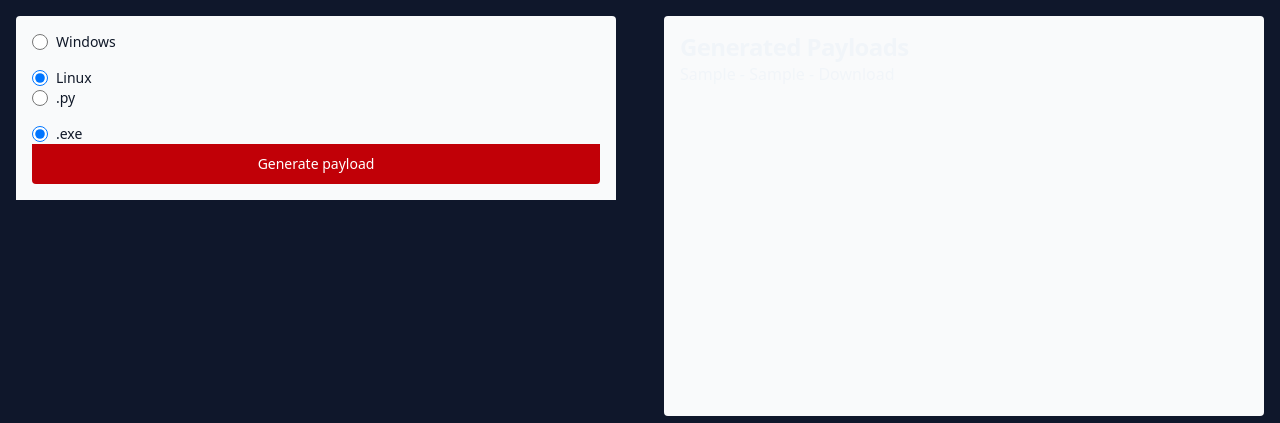
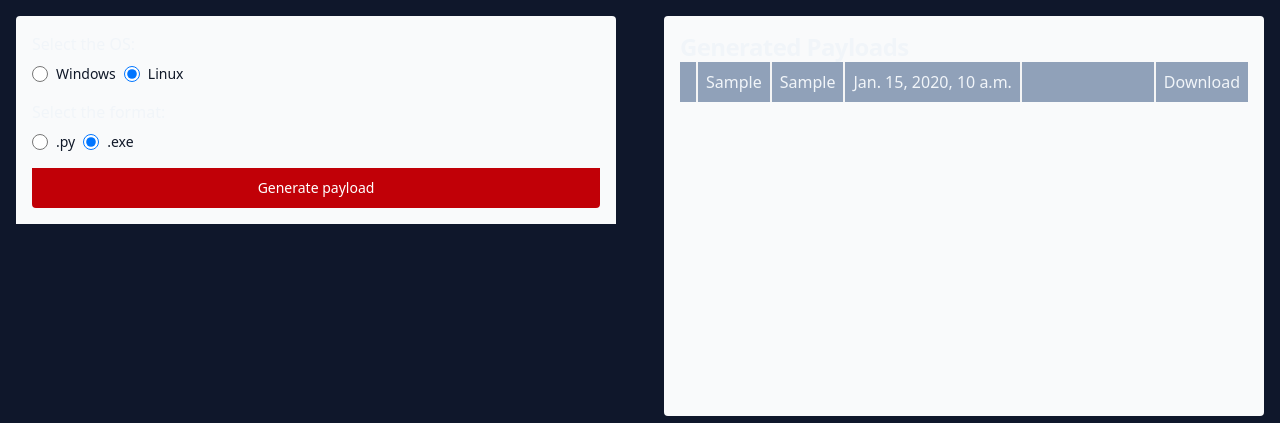
Before and after one commit to dovy2kas/Dolphin, a Django app: page /panel/payloads/ in a window 1280 px wide. Shown: the part 64-487 px from the top of the page. Run offline with Django 4.2, Linux system fonts and the light colour scheme; a user stored in the database is signed in; tables that the repository leaves empty hold one stand-in row (values such as "Sample post"); some libraries are stand-ins or nearby versions.

Commit message:
Improved the payload page, added toasts.

```diff
--- a/panel/templates/base.html
+++ b/panel/templates/base.html
@@ -11,8 +11,43 @@
 </head>
 
 <body class="bg-slate-900">
+    {% if status == "success" %}
+    <div id="toast-success" class="flex items-center w-full max-w-xs p-4 mb-4 text-gray-500 bg-white rounded-lg shadow-sm dark:text-gray-400 dark:bg-gray-800" style="position:absolute;right:40%;" role="alert">
+        <div class="inline-flex items-center justify-center shrink-0 w-8 h-8 text-green-500 bg-green-100 rounded-lg dark:bg-green-800 dark:text-green-200">
+            <svg class="w-5 h-5" aria-hidden="true" xmlns="http://www.w3.org/2000/svg" fill="currentColor" viewBox="0 0 20 20">
+                <path d="M10 .5a9.5 9.5 0 1 0 9.5 9.5A9.51 9.51 0 0 0 10 .5Zm3.707 8.207-4 4a1 1 0 0 1-1.414 0l-2-2a1 1 0 0 1 1.414-1.414L9 10.586l3.293-3.293a1 1 0 0 1 1.414 1.414Z"/>
+            </svg>
+            <span class="sr-only">Check icon</span>
+        </div>
+        <div class="ms-3 text-sm font-normal">{{ message }}</div>
+        <button type="button" onclick="closeToast()" class="ms-auto -mx-1.5 -my-1.5 bg-white text-gray-400 hover:text-gray-900 rounded-lg focus:ring-2 focus:ring-gray-300 p-1.5 hover:bg-gray-100 inline-flex items-center justify-center h-8 w-8 dark:text-gray-500 dark:hover:text-white dark:bg-gray-800 dark:hover:bg-gray-700">
+            <span class="sr-only">Close</span>
+            <svg class="w-3 h-3" aria-hidden="true" xmlns="http://www.w3.org/2000/svg" fill="none" viewBox="0 0 14 14">
+                <path stroke="currentColor" stroke-linecap="round" stroke-linejoin="round" stroke-width="2" d="m1 1 6 6m0 0 6 6M7 7l6-6M7 7l-6 6"/>
+            </svg>
+        </button>
+    </div>
+    {% endif %}
+    {% if status == "error" %}
+    <div id="toast-danger" class="flex items-center w-full max-w-xs p-4 mb-4 text-gray-500 bg-white rounded-lg shadow-sm dark:text-gray-400 dark:bg-gray-800" style="position:absolute;right:40%;" role="alert">
+        <div class="inline-flex items-center justify-center shrink-0 w-8 h-8 text-red-500 bg-red-100 rounded-lg dark:bg-red-800 dark:text-red-200">
+            <svg class="w-5 h-5" aria-hidden="true" xmlns="http://www.w3.org/2000/svg" fill="currentColor" viewBox="0 0 20 20">
+                <path d="M10 .5a9.5 9.5 0 1 0 9.5 9.5A9.51 9.51 0 0 0 10 .5Zm3.707 11.793a1 1 0 1 1-1.414 1.414L10 11.414l-2.293 2.293a1 1 0 0 1-1.414-1.414L8.586 10 6.293 7.707a1 1 0 0 1 1.414-1.414L10 8.586l2.293-2.293a1 1 0 0 1 1.414 1.414L11.414 10l2.293 2.293Z"/>
+            </svg>
+            <span class="sr-only">Error icon</span>
+        </div>
+        <div class="ms-3 text-sm font-normal">{{ message }}</div>
+        <button type="button" onclick="closeToast()" id="close-danger" class="ms-auto -mx-1.5 -my-1.5 bg-white text-gray-400 hover:text-gray-900 rounded-lg focus:ring-2 focus:ring-gray-300 p-1.5 hover:bg-gray-100 inline-flex items-center justify-center h-8 w-8 dark:text-gray-500 dark:hover:text-white dark:bg-gray-800 dark:hover:bg-gray-700">
+            <span class="sr-only">Close</span>
+            <svg class="w-3 h-3" aria-hidden="true" xmlns="http://www.w3.org/2000/svg" fill="none" viewBox="0 0 14 14">
+                <path stroke="currentColor" stroke-linecap="round" stroke-linejoin="round" stroke-width="2" d="m1 1 6 6m0 0 6 6M7 7l6-6M7 7l-6 6"/>
+            </svg>
+        </button>
+    </div>
+    {% endif %}
     {% block navbar %}{% endblock %}
     {% block content %}{% endblock %}
+    <script src="{% static 'js/base.js' %}"></script>
 </body>
 
 </html>
--- a/panel/templates/payloads.html
+++ b/panel/templates/payloads.html
@@ -11,21 +11,17 @@
         <div class="rounded-t bg-gray-50 dark:bg-slate-700 dark:border-gray-700 p-4">
             <form id="payload-form" method="post" action="{% url 'payloads' %}">
                 {% csrf_token %}
-
+                <p class="mb-2">Select the OS:</p>
                 <div class="flex items-center mb-4">
                     <input id="windows" type="radio" value="windows" name="os" class="w-4 h-4 text-blue-600 bg-gray-100 border-gray-300 focus:ring-blue-500 dark:focus:ring-blue-600 dark:ring-offset-gray-800 focus:ring-2 dark:bg-gray-700 dark:border-gray-600">
-                    <label for="windows" class="ms-2 text-sm font-medium text-gray-900 dark:text-gray-300">Windows</label>
-                </div>
-                <div class="flex items-center">
+                    <label for="windows" class="ms-2 text-sm font-medium text-gray-900 dark:text-gray-300 mr-2">Windows</label>
                     <input checked id="linux" type="radio" value="linux" name="os" class="w-4 h-4 text-blue-600 bg-gray-100 border-gray-300 focus:ring-blue-500 dark:focus:ring-blue-600 dark:ring-offset-gray-800 focus:ring-2 dark:bg-gray-700 dark:border-gray-600">
                     <label for="linux" class="ms-2 text-sm font-medium text-gray-900 dark:text-gray-300">Linux</label>
                 </div>
-
+                <p class="mb-2">Select the format:</p>
                 <div class="flex items-center mb-4">
                     <input id="py" type="radio" value="py" name="format" class="w-4 h-4 text-blue-600 bg-gray-100 border-gray-300 focus:ring-blue-500 dark:focus:ring-blue-600 dark:ring-offset-gray-800 focus:ring-2 dark:bg-gray-700 dark:border-gray-600">
-                    <label for="py" class="ms-2 text-sm font-medium text-gray-900 dark:text-gray-300">.py</label>
-                </div>
-                <div class="flex items-center">
+                    <label for="py" class="ms-2 text-sm font-medium text-gray-900 dark:text-gray-300 mr-2">.py</label>
                     <input checked id="exe" type="radio" value="exe" name="format" class="w-4 h-4 text-blue-600 bg-gray-100 border-gray-300 focus:ring-blue-500 dark:focus:ring-blue-600 dark:ring-offset-gray-800 focus:ring-2 dark:bg-gray-700 dark:border-gray-600">
                     <label for="exe" class="ms-2 text-sm font-medium text-gray-900 dark:text-gray-300">.exe</label>
                 </div>
@@ -41,7 +37,30 @@
             <h2 class="text-xl font-bold leading-tight tracking-tight md:text-2xl">Generated Payloads</h2>
             <ul>
                 {% for payload in payloads %}
-                    <li>{{ payload.os }} - {{ payload.format }} - <a href="{{ payload.file_path }}" download>Download</a></li>
+                    <div class="flex w-full bg-slate-400 mb-2 h-10 items-center">
+                        <!-- Left side -->
+                        <div class="inline-block m-2">
+                            {% if payload.os == "windows" %}
+                                <i class="ph ph-windows-logo text-sky-400 text-3xl"></i>
+                            {% elif "linux" in payload.os %}
+                                <i class="ph ph-linux-logo text-green-400 text-3xl"></i>
+                            {% endif %}
+                        </div>
+                        <div class="inline-block h-full w-0.5 min-h-[1em] bg-neutral-100 dark:bg-white/10"></div>
+                        <p class="inline-block m-2">{{ payload.os }}</p>
+                        <div class="inline-block h-full w-0.5 min-h-[1em] bg-neutral-100 dark:bg-white/10"></div>
+                        <p class="inline-block m-2">{{ payload.format }}</p>
+                        <div class="inline-block h-full w-0.5 min-h-[1em] bg-neutral-100 dark:bg-white/10"></div>
+                        <p class="inline-block m-2">{{ payload.created_at }}</p>
+                        <div class="inline-block h-full w-0.5 min-h-[1em] bg-neutral-100 dark:bg-white/10"></div>
+                        <!-- Right side -->
+                        <div class="inline-block h-full ml-auto mr-2">
+                            <div class="flex h-full items-center">
+                                <div class="inline-block h-full w-0.5 min-h-[1em] bg-neutral-100 dark:bg-white/10"></div>
+                                <p class="inline-block ml-2"><a href="{{ payload.file_path }}" download>Download</a></p>
+                            </div>
+                        </div>
+                    </div>
                 {% endfor %}
             </ul>
         </div>
--- a/panel/views.py
+++ b/panel/views.py
@@ -21,6 +21,7 @@ def panel(request):
 
 @login_required
 def payloads(request):
+
     if request.method == 'POST':
         os_type = request.POST.get('os')
         format_type = request.POST.get('format')
@@ -28,7 +29,7 @@ def payloads(request):
         if os_type == 'windows' and format_type == 'exe':
             script_path = os.path.join(os.path.dirname(__file__), '../client/comp_nuitka.py')
             script_name = './client/polymorphic_main.py'
-            exe_name = 'winpayload.exe'
+            exe_name = f'winpayload_{Payload.objects.count() + 1}.exe'
             subprocess.run(['python3', './client/polymorphism.py'])
             time.sleep(3)
             subprocess.run(['python3', script_path, script_name, exe_name])
@@ -36,8 +37,15 @@ def payloads(request):
             payload_path = os.path.join('compiled_payloads', exe_name)
             payload = Payload(os=os_type, format=format_type, file_path="../../" + payload_path)
             payload.save()
-
-            return JsonResponse({'status': 'success', 'payload_path': payload_path})
+            payloads = Payload.objects.all()
+            return render(request, 'payloads.html', {'status': 'success', 'message': "Payload successfully generated!", "payloads": payloads})
+        elif os_type == 'windows' and format_type == 'py':
+            print("To be implemented")
+        elif os_type == "linux" and format_type == "py":
+            print("To be implemented")
+        else:
+            payloads = Payload.objects.all()
+            return render(request, 'payloads.html', {'status': 'error', 'message': "Invalid os/type combination!", "payloads": payloads})
 
     payloads = Payload.objects.all()
     return render(request, 'payloads.html', {'payloads': payloads})
--- /dev/null
+++ b/static/js/base.js
@@ -0,0 +1,13 @@
+function closeToast() {
+
+    try{
+        document.getElementById("toast-danger").style.display = "none";
+    } catch (e) {
+    }
+
+    try{
+        document.getElementById("toast-success").style.display = "none";
+    } catch (e) {
+    }
+
+}
```
Also changed, not shown: 1 other file.
